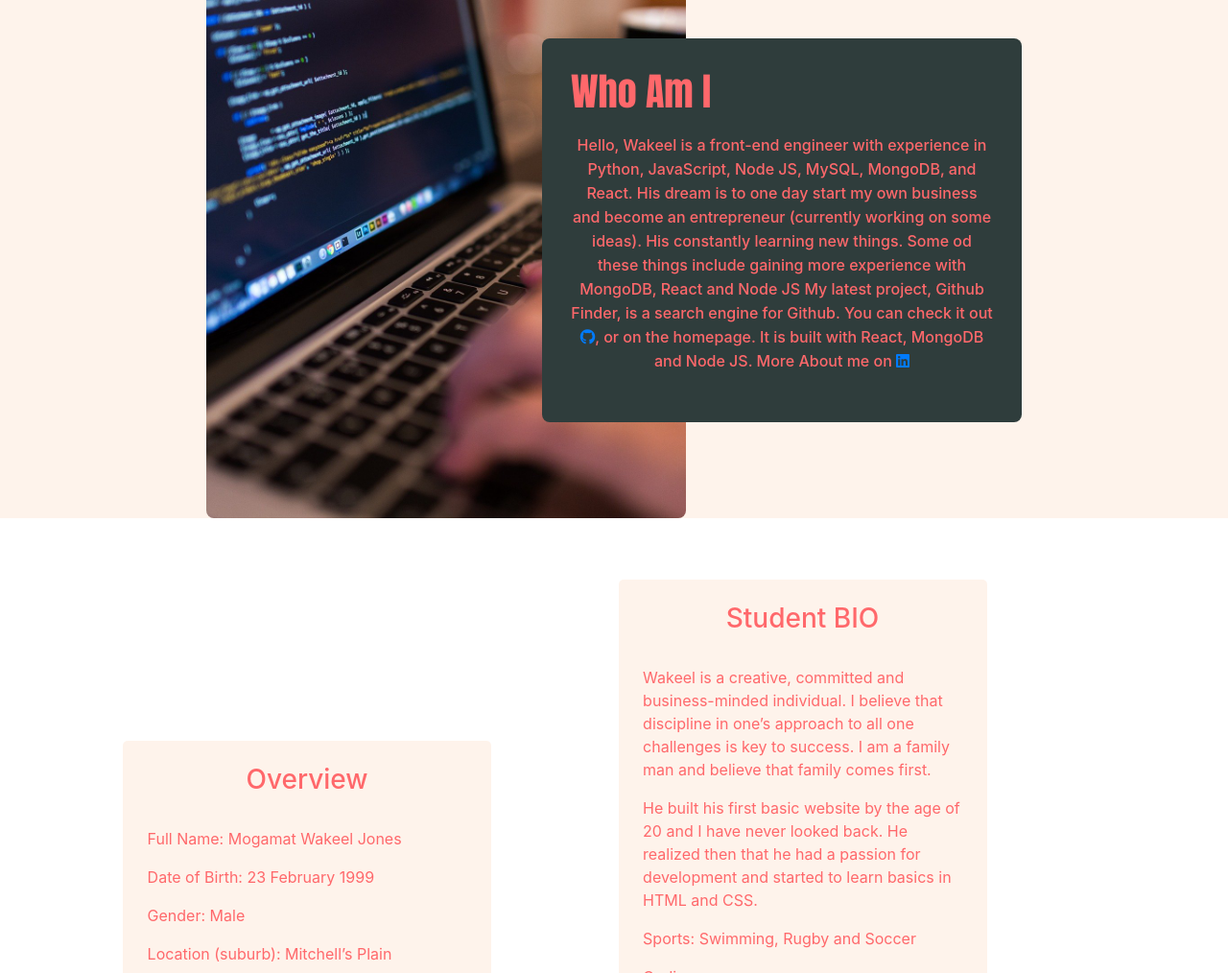
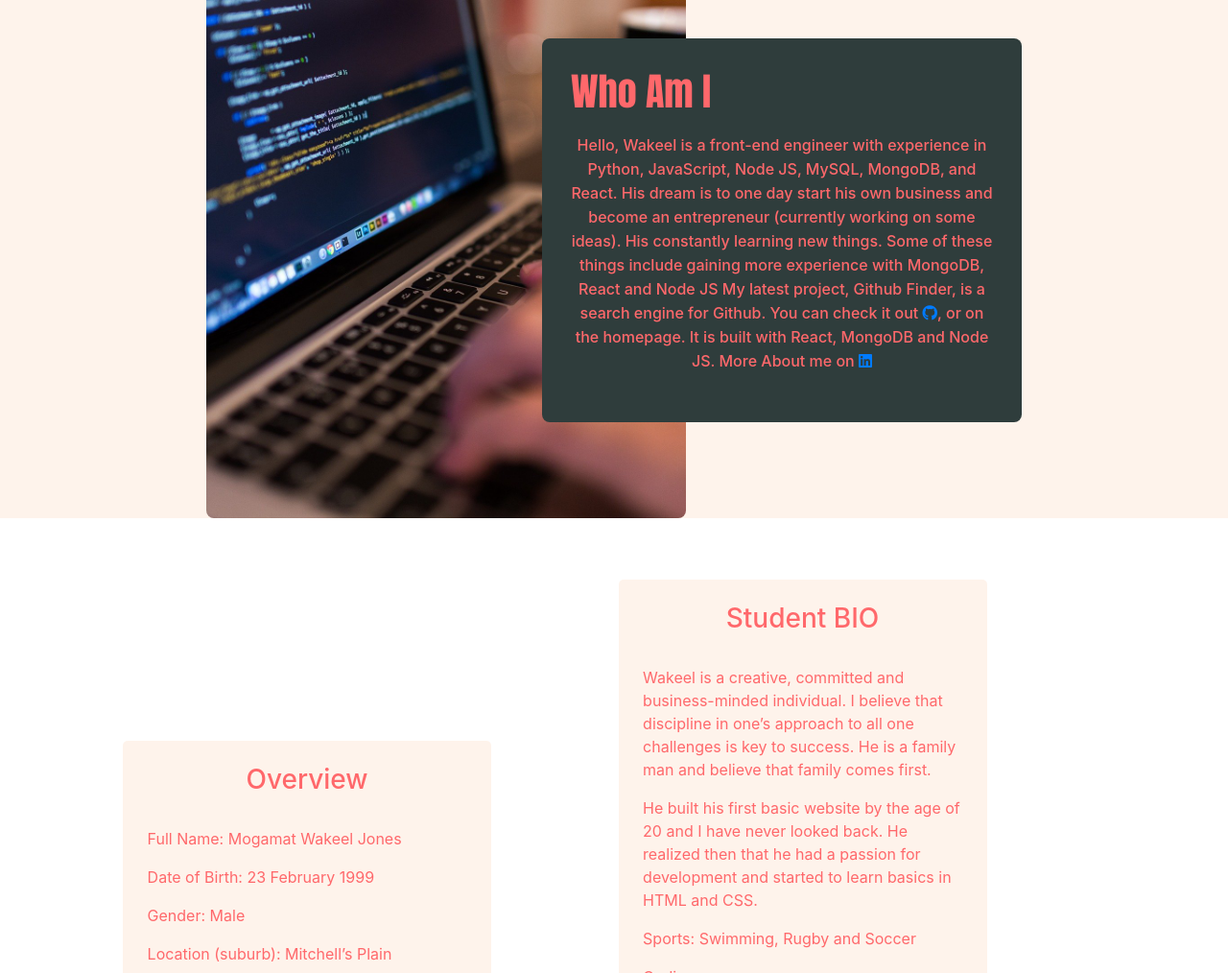
Before and after one commit to WakeelJones/Html-Portfolio, a plain HTML site: page about.html in a window 1280 px wide. Shown: the part 460-1474 px from the top of the page at 96% size. Drawn offline with nearby package versions, Linux system fonts and the light colour scheme; a web font is replaced by a local one.

Commit message:
updated about section

```diff
--- a/about.html
+++ b/about.html
@@ -53,9 +53,9 @@
                 <p>
                   Hello, Wakeel is a front-end engineer with experience
                   in Python, JavaScript, Node JS, MySQL, MongoDB, and React. His
-                  dream is to one day start my own business and become an
+                  dream is to one day start his own business and become an
                   entrepreneur (currently working on some ideas). His constantly
-                  learning new things. Some od these things include gaining more experience
+                  learning new things. Some of these things include gaining more experience
                   with MongoDB, React and Node JS My latest project, Github Finder,
                   is a search engine for Github. You can check it out <a href="https://github.com/WakeelJones" target="blank" rel="no-reopener"><i class="fab fa-github"></i></a>, or on the
                   homepage. It is built with React, MongoDB and Node JS. More About me on <a href="https://www.linkedin.com/in/wakeel-jones-3b0036157/" target="blank" rel="no-reopener"><i class="fab fa-linkedin"></i></a>
@@ -87,7 +87,7 @@
            <br />
            <center><h3>Student BIO</h3></center>
            <br>
-           <p>Wakeel is a creative, committed and business-minded individual. I believe that discipline in one’s approach to all one challenges is key to success. I am a family man and believe that family comes first.</p>
+           <p>Wakeel is a creative, committed and business-minded individual. I believe that discipline in one’s approach to all one challenges is key to success. He is a family man and believe that family comes first.</p>
            <p>He built his first basic website by the age of 20 and I have never looked back. He realized then that he had a passion for development and started to learn basics in HTML and CSS.</p>
            <p>Sports: Swimming, Rugby and Soccer</p>
            <p>Coding
```
